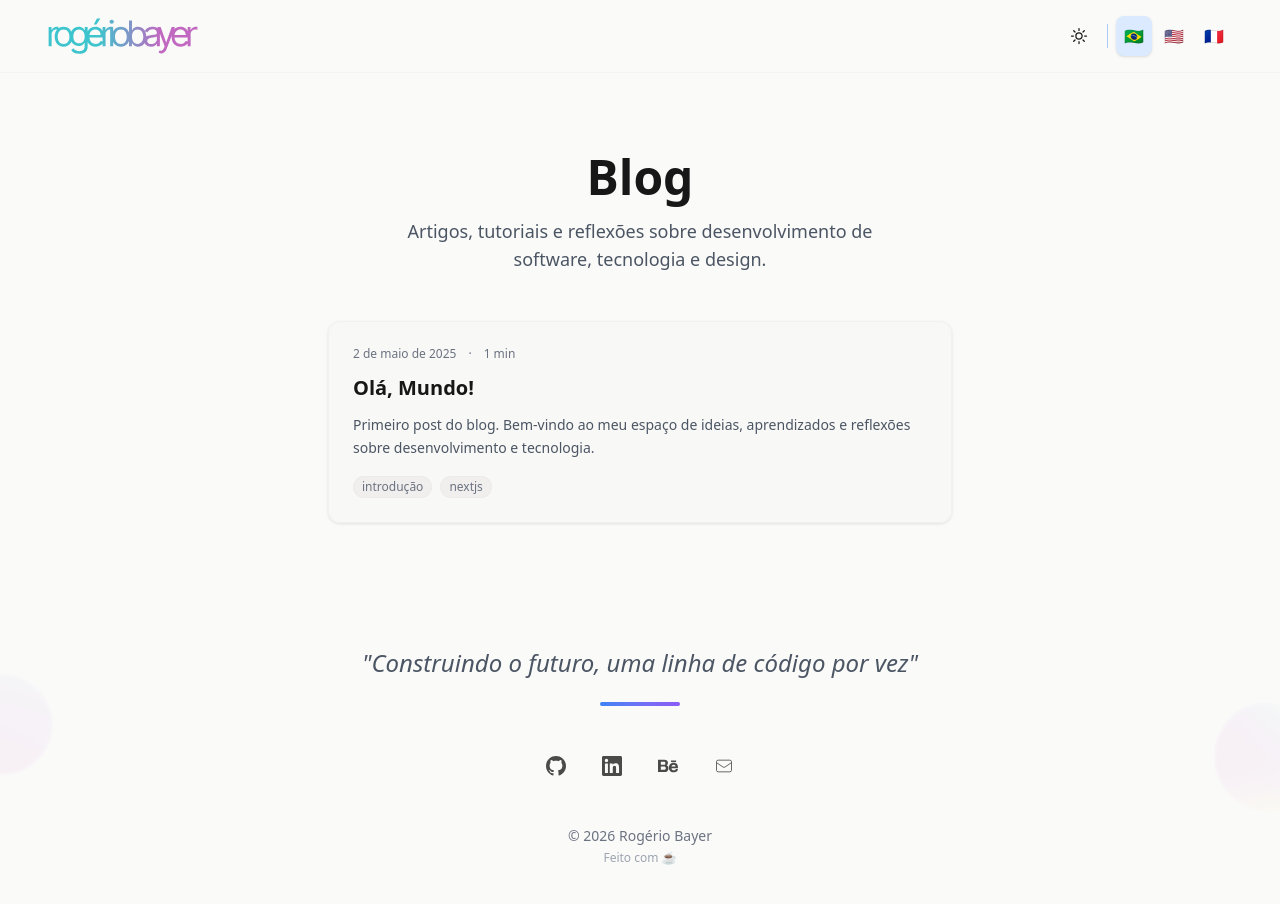
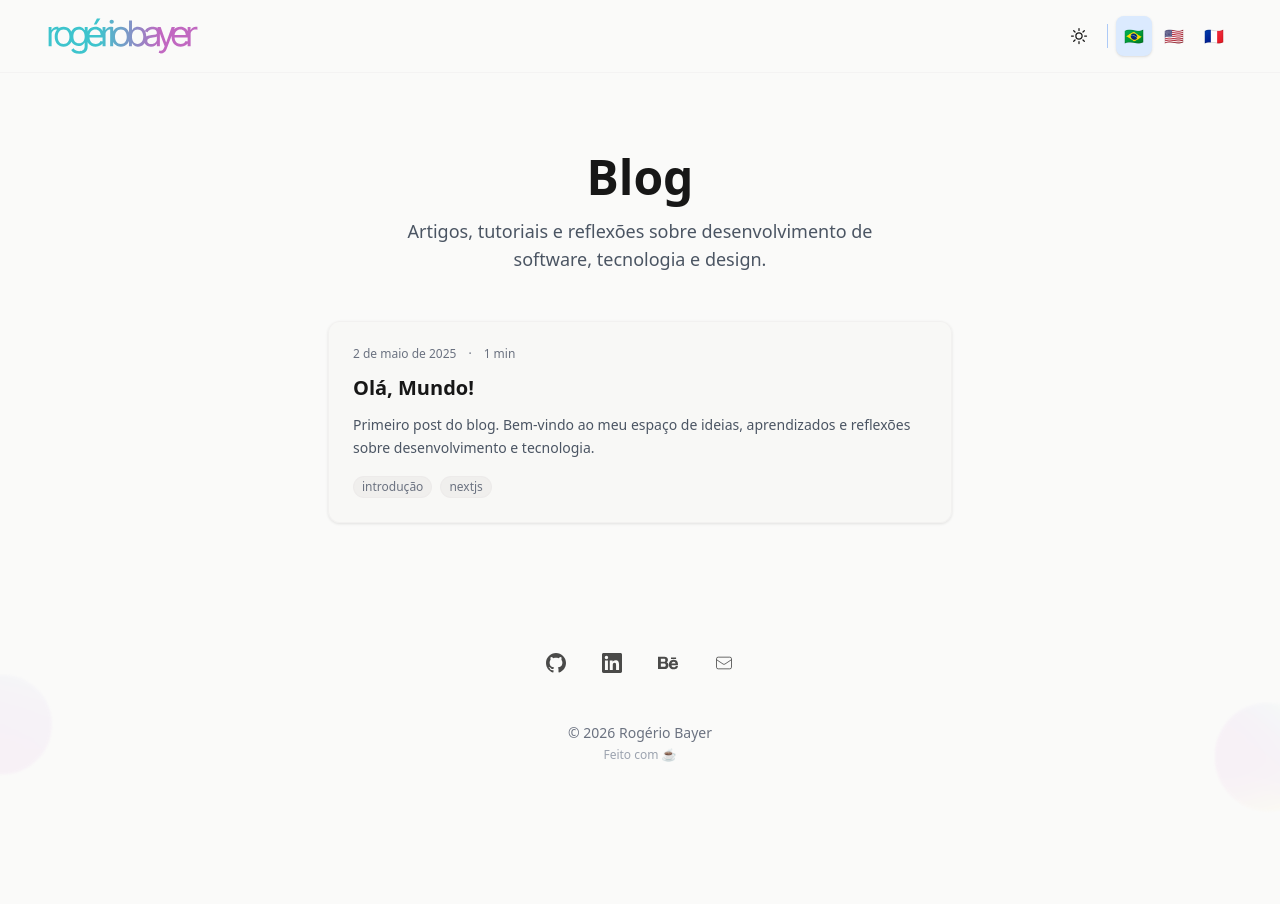
Before and after one commit to rogeriobayer/bayer.ooo, a Next.js app: page /blog in a window 1280 px wide. Shown: the top 904 px of the page. After the commit the page ends 827 px from the top, so only its background shows below. Built offline with nearby package versions, Linux system fonts and the light colour scheme; a web font is replaced by a local one.

Commit message:
fix: show footer quote only on home page, hide on blog pages

```diff
--- a/src/app/components/Footer.jsx
+++ b/src/app/components/Footer.jsx
@@ -51,12 +51,14 @@ const Footer = () => {
             </div>
 
             <div className="max-w-2xl mx-auto px-6 text-center relative z-10">
+                {!isBlogPage && (
                     <div className="mb-10">
                         <p className="text-xl md:text-2xl font-light text-secondary leading-relaxed mb-5 italic">
                             {t("footer.quote")}
                         </p>
                         <div className="w-20 h-1 bg-gradient-to-r from-primary to-secondary mx-auto rounded-full"></div>
                     </div>
+                )}
 
                 {!isBlogPage && (
                     <div className="flex justify-center mb-6">
```
Lines whose indentation alone changed are shown as unchanged.
